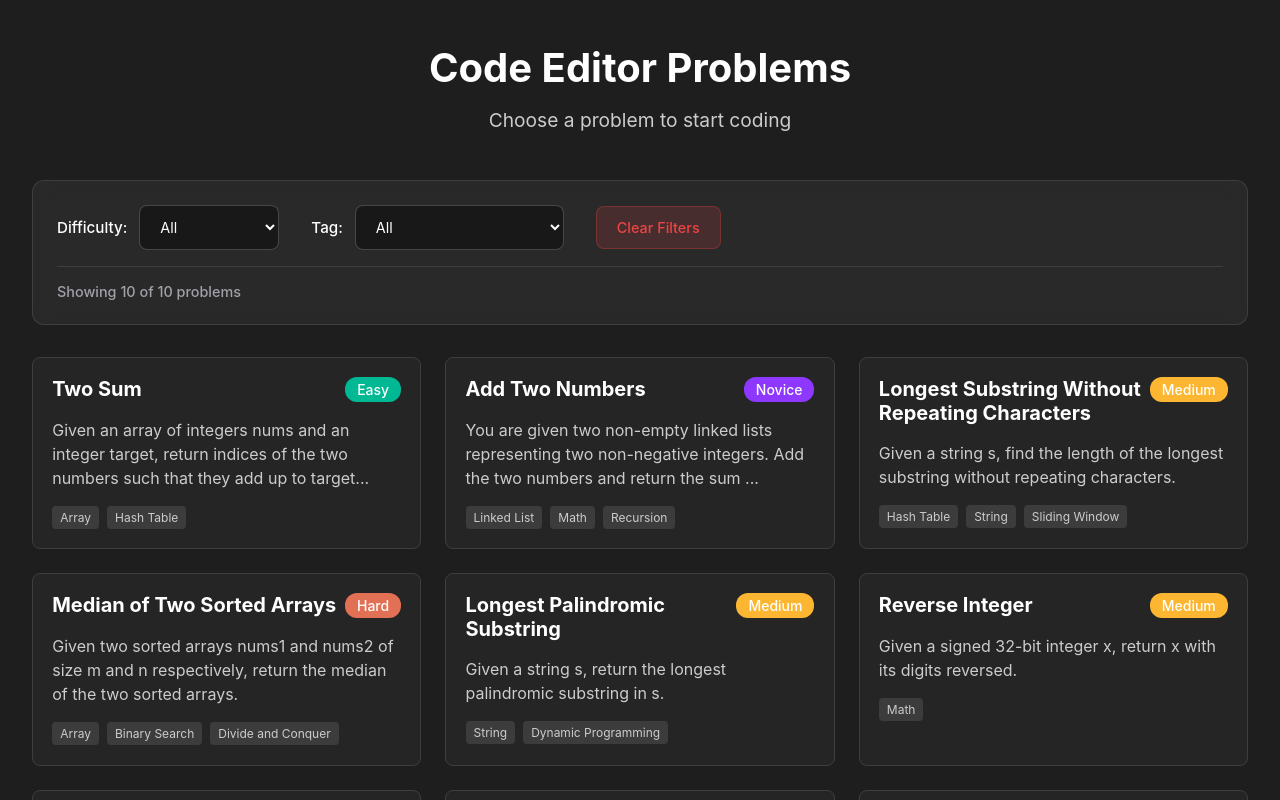
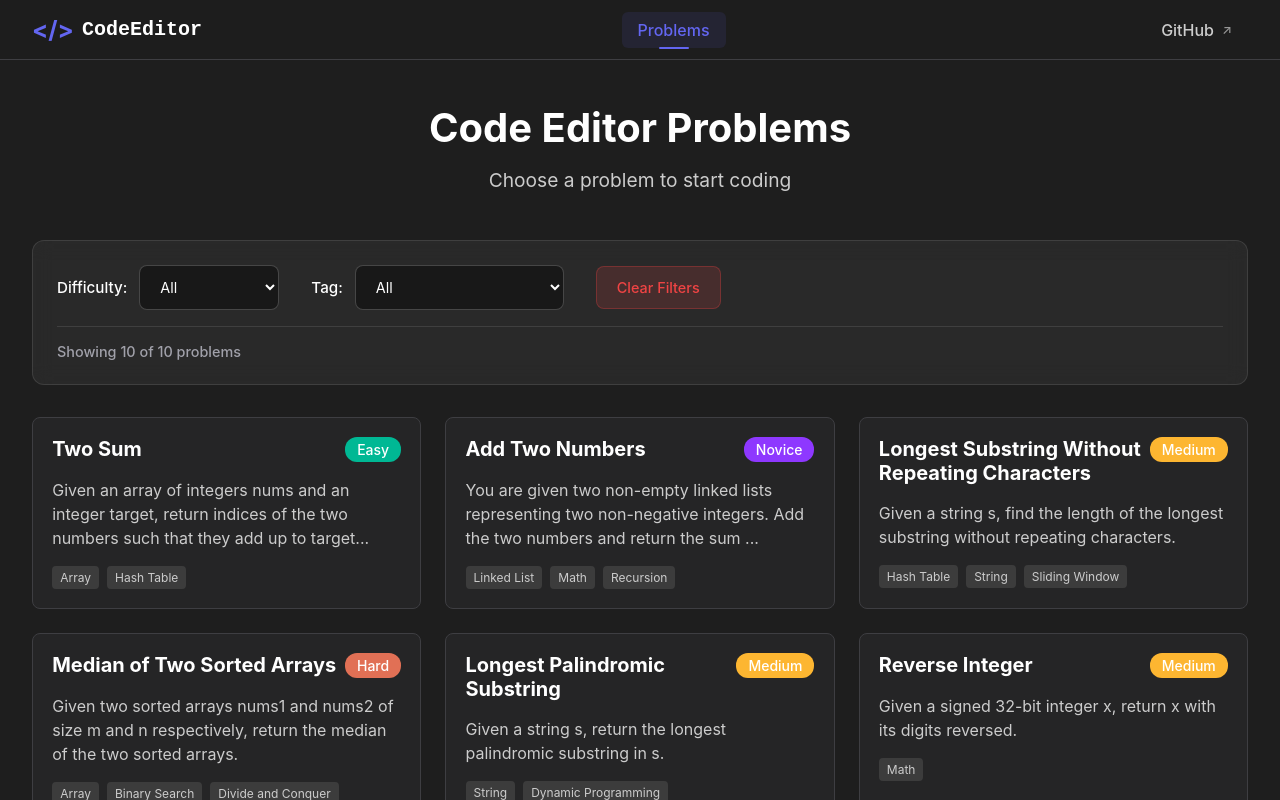
Before and after one commit to rauchrods/code-bros-frontend, a React (Vite) app: page / in a window 1280 px wide. Shown: the top 800 px of the page. Built offline with nearby package versions, Linux system fonts and the light colour scheme.

Commit message:
Add Navbar component and styles; refactor App component structure

```diff
--- /dev/null
+++ b/src/App.scss
@@ -0,0 +1,7 @@
+.app {
+  min-height: 100vh;
+}
+
+.main-content {
+  margin-top: 60px; /* Height of the navbar */
+}
--- a/src/App.tsx
+++ b/src/App.tsx
@@ -1,13 +1,20 @@
 import { Route, Routes } from "react-router-dom";
 import HomePage from "./pages/HomePage";
 import CodeEditorPage from "./pages/CodeEditorPage";
+import "./App.scss";
+import Navbar from "./components/NavBar";
 
 function App() {
   return (
-    <Routes>
-      <Route path="/" element={<HomePage />} />
-      <Route path="/problem/:problemId" element={<CodeEditorPage />} />
-    </Routes>
+    <div className="app">
+      <Navbar />
+      <main className="main-content">
+        <Routes>
+          <Route path="/" element={<HomePage />} />
+          <Route path="/problem/:problemId" element={<CodeEditorPage />} />
+        </Routes>
+      </main>
+    </div>
   );
 }
 
--- /dev/null
+++ b/src/components/NavBar.scss
@@ -0,0 +1,149 @@
+// components/Navbar.scss
+.navbar {
+  position: fixed;
+  top: 0;
+  left: 0;
+  right: 0;
+  z-index: 1000;
+  background: rgba(30, 30, 30, 0.95);
+  backdrop-filter: blur(10px);
+  border-bottom: 1px solid #3e3e42;
+  height: 60px;
+  padding: 0 2rem;
+  display: flex;
+  align-items: center;
+  justify-content: space-between;
+
+  .navbar-logo {
+    display: flex;
+    align-items: center;
+    gap: 0.5rem;
+    text-decoration: none;
+    color: #ffffff;
+    font-weight: 600;
+    font-size: 1.25rem;
+    transition: all 0.3s ease;
+
+    &:hover {
+      color: #6366f1;
+      transform: translateY(-1px);
+    }
+
+    .logo-icon {
+      color: #6366f1;
+      font-size: 1.5rem;
+      font-weight: 700;
+    }
+
+    .logo-text {
+      font-family: "Courier New", monospace;
+    }
+  }
+
+  .navbar-nav {
+    display: flex;
+    align-items: center;
+    gap: 1rem;
+  }
+
+  .nav-link {
+    color: #cccccc;
+    text-decoration: none;
+    padding: 0.5rem 1rem;
+    border-radius: 6px;
+    transition: all 0.3s ease;
+    font-weight: 500;
+    position: relative;
+
+    &:hover {
+      color: #ffffff;
+      background: rgba(255, 255, 255, 0.1);
+      transform: translateY(-1px);
+    }
+
+    &.active {
+      color: #6366f1;
+      background: rgba(99, 102, 241, 0.1);
+
+      &::after {
+        content: "";
+        position: absolute;
+        bottom: -1px;
+        left: 50%;
+        transform: translateX(-50%);
+        width: 30px;
+        height: 2px;
+        background: #6366f1;
+        border-radius: 2px;
+      }
+    }
+
+    &.external {
+      display: inline-flex;
+      align-items: center;
+      gap: 0.5rem;
+
+      &::after {
+        content: "↗";
+        font-size: 0.8rem;
+        opacity: 0.7;
+      }
+
+      &:hover::after {
+        opacity: 1;
+      }
+    }
+  }
+
+  .nav-breadcrumb {
+    display: flex;
+    align-items: center;
+    gap: 0.5rem;
+    color: #a1a1aa;
+    font-size: 0.9rem;
+
+    .breadcrumb-separator {
+      color: #6b7280;
+    }
+
+    .current-problem {
+      color: #cccccc;
+      font-weight: 500;
+      text-transform: capitalize;
+    }
+  }
+
+  .navbar-actions {
+    display: flex;
+    align-items: center;
+    gap: 1rem;
+  }
+}
+
+// Add padding to body content to account for fixed navbar
+.navbar-spacer {
+  height: 60px;
+}
+
+// Responsive design
+@media (max-width: 768px) {
+  .navbar {
+    .navbar-container {
+      padding: 0 1rem;
+    }
+
+    .navbar-logo {
+      .logo-text {
+        display: none;
+      }
+    }
+
+    .nav-breadcrumb {
+      display: none;
+    }
+
+    .navbar-actions {
+      gap: 0.5rem;
+    }
+  }
+}
--- /dev/null
+++ b/src/components/NavBar.tsx
@@ -0,0 +1,49 @@
+import { Link, useLocation } from "react-router-dom";
+import "./NavBar.scss";
+
+interface NavbarProps {
+  className?: string;
+}
+
+const Navbar: React.FC<NavbarProps> = ({ className = "" }) => {
+  const location = useLocation();
+  const isHomePage = location.pathname === "/";
+
+  return (
+    <nav className={`navbar ${className}`}>
+      <Link to="/" className="navbar-logo">
+        <span className="logo-icon">{"</>"}</span>
+        <span className="logo-text">CodeEditor</span>
+      </Link>
+
+      <div className="navbar-nav">
+        <Link to="/" className={`nav-link ${isHomePage ? "active" : ""}`}>
+          Problems
+        </Link>
+
+        {!isHomePage && (
+          <div className="nav-breadcrumb">
+            <span className="breadcrumb-separator">/</span>
+            <span className="current-problem">
+              {location.pathname.split("/").pop()}
+            </span>
+          </div>
+        )}
+      </div>
+
+      <div className="navbar-actions">
+        <a
+          href="https://github.com"
+          target="_blank"
+          rel="noopener noreferrer"
+          className="nav-link external"
+          title="View on GitHub"
+        >
+          GitHub
+        </a>
+      </div>
+    </nav>
+  );
+};
+
+export default Navbar;
```
Also changed, not shown: src/App.css (deleted, +0 -133 lines).
